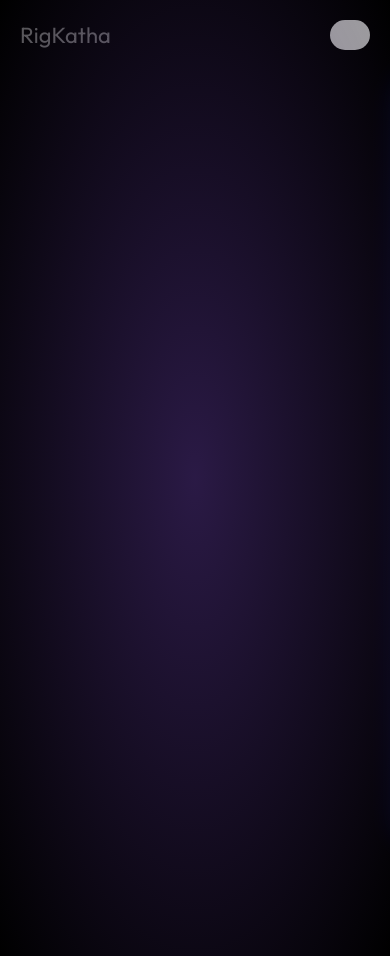
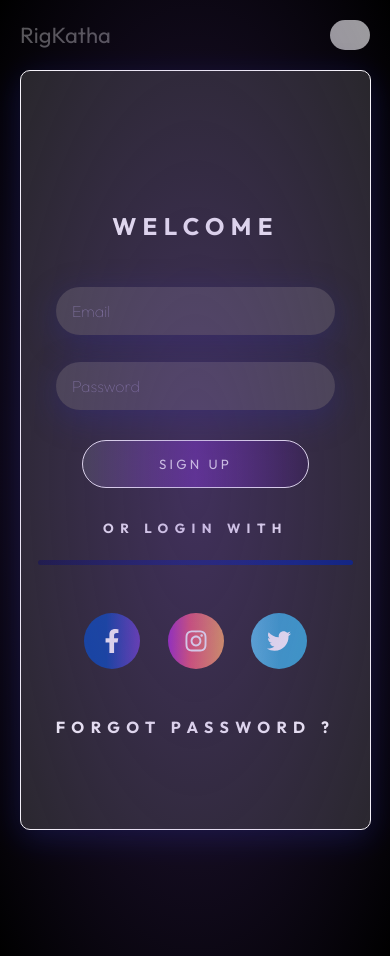
Before and after one commit to shivah12/RigKatha, a React (Vite) app: page / in a window 390 px wide. Both pictures are taken after a click on the picture 350 px from the left and 35 px from the top of the page. Built offline with nearby package versions, Linux system fonts and the light colour scheme; grey boxes are pictures that could not be loaded.

Commit message:
media quer

```diff
--- a/src/components/main/login.jsx
+++ b/src/components/main/login.jsx
@@ -46,7 +46,6 @@ const MainContainer = styled.div`
   flex-direction: column;
   height: 80vh;
   width: 50vw;
-  top: 50%;
   margin-left: 400px;
   background: rgba(255, 255, 255, 0.15);
   box-shadow: 0 8px 32px 0 rgba(31, 38, 135, 0.37);
@@ -57,41 +56,24 @@ const MainContainer = styled.div`
   color: #ffffff;
   text-transform: uppercase;
   letter-spacing: 0.4rem;
-  overflow: hidden;
-  background-attachment: fixed;
-  @media only screen and (max-width: 320px) {
+  overflow-y: hidden;
+
+  @media only screen and (max-width: 768px) {
     width: 80vw;
-    height: 90vh;
-    hr {
-      margin-bottom: 0.3rem;
-    }
-    h4 {
-      font-size: small;
-    }
+    margin-left: 20px;
   }
-  @media only screen and (min-width: 360px) {
+
+  @media only screen and (max-width: 600px) {
     width: 80vw;
-    height: 90vh;
-    h4 {
-      font-size: small;
-    }
   }
-  @media only screen and (min-width: 411px) {
-    width: 80vw;
+
+  @media only screen and (max-width: 414px) {
+    width: 90vw;
     height: 90vh;
   }
 
-  @media only screen and (min-width: 768px) {
-    width: 80vw;
-    height: 80vh;
-  }
-  @media only screen and (min-width: 1024px) {
-    width: 70vw;
-    height: 50vh;
-  }
-  @media only screen and (min-width: 1280px) {
-    width: 30vw;
-    height: 80vh;
+  @media only screen and (max-width: 320px) {
+    width: 100vw;
   }
 `;
 
```
